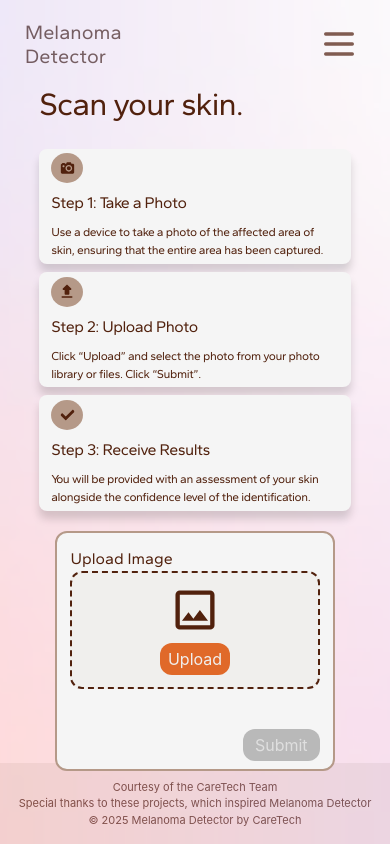
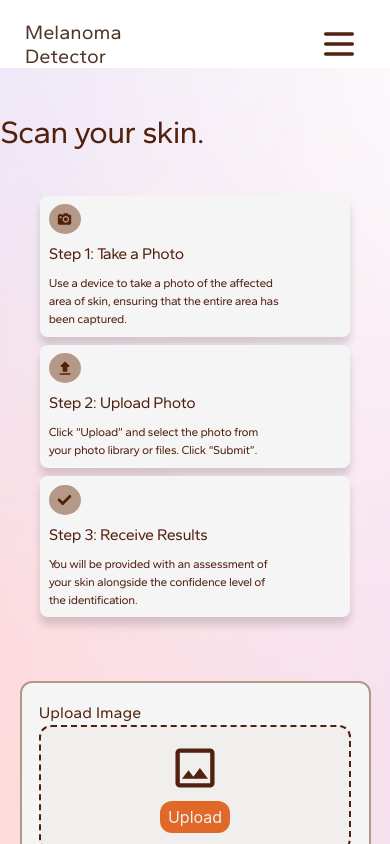
Before and after one commit to CareTech-at-UCI/melanoma-project, a React (Create React App) app in the folder frontend/: page /scan in a window 390 px wide. Shown: the top 844 px of the page. Built offline with nearby package versions, Linux system fonts and the light colour scheme.

Commit message:
improved responsiveness and removed absolute

```diff
--- a/frontend/src/App.js
+++ b/frontend/src/App.js
@@ -13,12 +13,10 @@ function App() {
           <div className="flex-grow">
             <Routes>
               <Route path="/" element={<Home />} />
+              <Route path="/scan" element={<Scan />} />
            </Routes>
           </div>
         <Footer />
-        <Routes>
-        <Route path="/scan" element={<Scan />} />
-      </Routes>
       </Router>
     </div>
   );
--- a/frontend/src/components/navbar/navbar.css
+++ b/frontend/src/components/navbar/navbar.css
@@ -1,6 +1,6 @@
 @media (min-width: 1024px) {
   .navbar {
-    background-color: #ffffff;
+    background-color: transparent;
     transition: background-color 0.3s ease;
     align-items: center;
     padding-top: 2%;
@@ -10,7 +10,7 @@
 
 @media (min-width: 760px) and (max-width: 1023px) {
   .navbar {
-    background-color: #ffffff; /* TODO: Choose to make transparent or the high-fi color*/
+    background-color: transparent; /* TODO: Choose to make transparent or the high-fi color*/
     padding-top: 3%;
   }
 
@@ -39,7 +39,7 @@
   }
 
   .navbar .logo {
-    background-color: #ffffff;
+    background-color: transparent;
     white-space: normal;
     font-size: 20px;
     line-height: 1.2;
--- /dev/null
+++ b/frontend/src/components/scan/gradient.css
@@ -0,0 +1,11 @@
+.scan-background {
+  position: fixed;
+  inset: 0;
+  width: 100%;
+  height: 100%;
+  background-image: url('../../images/scan_gradient.png');
+  background-size: cover;
+  background-position: center;
+  opacity: 0.3;
+  z-index: -1;
+}
--- a/frontend/src/components/scan/step.jsx
+++ b/frontend/src/components/scan/step.jsx
@@ -5,7 +5,7 @@ const StepCard = ({title, description, icon: Icon }) => {
         <div className="
             bg-cream
             w-full
-            h-full
+            lg:w-[326px]
             rounded-[8px]
             p-[1.5%]
             shadow-[0px_8px_8px_0px_rgba(0,0,0,0.15)]
@@ -14,14 +14,14 @@ const StepCard = ({title, description, icon: Icon }) => {
             items-center
         ">
             {/*step content*/}
-            <div className="w-[95%] h-full flex flex-col gap-[8px]">
+            <div className="w-full h-full flex flex-col gap-[8px] p-1">
                 {/*icon*/}
                 <div className="w-[32px] h-[30px] bg-light-brown flex flex-col items-center justify-center" style={{borderRadius: "50%"}}>
                     <Icon/>
                 </div>
                 {/*step-text*/}
-                <div className="w-[95%] h-[50%] flex flex-col gap-[8px] md:gap-[16px]">
-                    <h1 className="font-gantari text-main-brown text-scan-header-7 md:text-scan-header-5">
+                <div className="lg:w-[300px] w-[80%] h-[50%] flex flex-col gap-[8px] md:gap-[16px]">
+                    <h1 className="font-gantari text-main-brown text-scan-header-7 lg:text-scan-header-5 md:text-scan-header-5">
                         {title}
                     </h1>
                     <h1 className="font-gantari text-main-brown text-scan-header-8 md:text-scan-header-6">
--- a/frontend/src/pages/Scan.jsx
+++ b/frontend/src/pages/Scan.jsx
@@ -1,28 +1,31 @@
 import React from 'react'
 import { CameraIcon, UploadIcon, CheckIcon} from '../components/scan/icons'
 import StepCard from '../components/scan/step'
-import gradient from "../images/scan_gradient.png"
+// import gradient from "../images/scan_gradient.png"
 import Upload from '../components/scan/upload'
+import '../components/scan/gradient.css'
 
 export const Scan = () => {
   return (
-    <div className="bg-off-white w-full h-full flex flex-col items-center overflow-hidden">
+    <>
+    <div className="scan-background">
+    </div>
+    <div className="w-full h-full flex flex-col items-center overflow-hidden">
         {/*Background gradient*/}
-        <div className="fixed w-full h-full inset-0 bg-cover bg-center opacity-30" style={{backgroundImage: `url(${gradient})`}}>
-        </div>
+
         {/*Frame 44*/}
-        <div className="absolute top-[5vh] w-[80vw] h-[90vh] md:top-[10vh] md:w-[70vw] md:h-[85vh] flex flex-col items-center justify-center gap-[3%]">
+        <div className="pt-10 flex flex-col items-center justify-center gap-[3%]">
 
             {/*Frame 43/46*/}
-            <div className="w-full h-[90%] md:w-[100%] md:h-[90%] flex flex-col items-center gap-[3%]">
+            <div className="w-full h-[90%] md:w-[100%] md:h-[90%] flex flex-col items-center gap-[4%]">
                 {/*Frame 135*/}
                 <div className="text-left w-full">
-                    <h1 className="font-gantari text-main-brown text-scan-header-9 md:text-header-1">
+                    <h1 className="font-gantari text-main-brown text-scan-header-9 md:text-header-1 sm:pl-3">
                         Scan your skin.
                     </h1>
                 </div>
                 {/*steps*/}
-                <div className="w-full flex flex-col md:flex-row items-center justify-center gap-[8px] md:gap-[3%]">
+                <div className="w-full flex flex-col md:flex-row items-center justify-center gap-[8px] md:gap-[3%] p-10 items-stretch">
                     {/*Step 1*/}
                     <StepCard title="Step 1: Take a Photo" description="Use a device to take a photo of the affected area of skin, ensuring that the entire area has been captured." icon={CameraIcon}/>
                     {/*Step 2*/}
@@ -32,12 +35,13 @@ export const Scan = () => {
                 </div>
 
                 {/*upload-image-component*/}
-                <div className="bg-[#F5F5F5] w-[90%] h-[30%] md:w-[80%] md:h-[60%] border-2 border-solid border-[#B59988] rounded-xl min-h-fit">
+                <div className="bg-[#F5F5F5] w-[90%] h-[30%] md:w-[80%] md:h-[60%] border-2 border-solid border-[#B59988] rounded-xl min-h-fit mt-6">
                     <p className='font-gantari text-main-brown pl-[5%] pt-[5%]'>Upload Image</p>
                     <Upload/>
                 </div>
             </div>
         </div>
     </div>
+    </>
   )
 };
```
Lines whose indentation alone changed are shown as unchanged.
